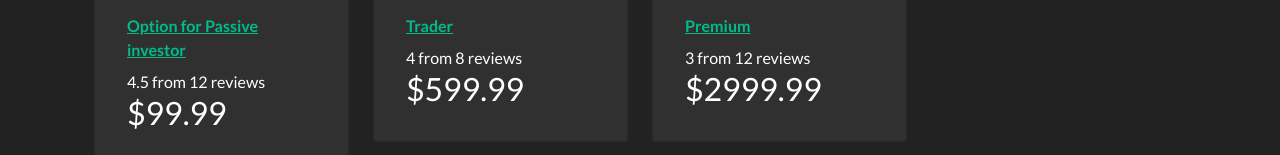
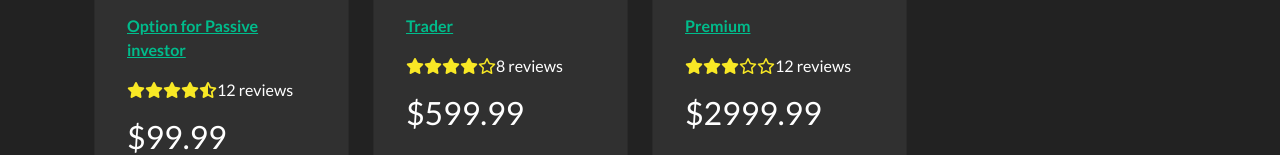
Before and after one commit to ans9611/STOCK-CRYPTO-TRADING-ADVISOR-CLIENT, a React (Create React App) app: page / in a window 1280 px wide. Shown: the part 338-493 px from the top of the page. Built offline with nearby package versions, Linux system fonts and the light colour scheme.

Commit message:
added rating display to star

```diff
--- a/src/components/Product.js
+++ b/src/components/Product.js
@@ -1,30 +1,31 @@
 import React from 'react'
 import { Card } from 'react-bootstrap'
+import Rating from './Rating'
+import { Link } from 'react-router-dom'
 
 function Product ({ product }) {
   return (
     <Card className="my-3 p-3 rounded">
-      <a href={`/product/${product._id}`}>
+      <Link to={`/product/${product._id}`}>
         <Card.Img src={product.image} />
-      </a>
+      </Link>
 
       <Card.Body>
-        <a href={`/product/${product._id}`}>
+        <Link to={`/product/${product._id}`}>
           <Card.Title as="div">
             <strong>{product.name}</strong>
           </Card.Title>
-        </a>
+        </Link>
 
         <Card.Text as="div">
-          <div className="my=3">
-            {product.rating} from {product.numReviews} reviews
+          <div className="my-3">
+            <Rating value={product.rating} text={`${product.numReviews} reviews`} color={'#f8e825'} />
           </div>
         </Card.Text>
 
         <Card.Text as="h3">
                     ${product.price}
         </Card.Text>
-
       </Card.Body>
     </Card>
   )
--- /dev/null
+++ b/src/components/Rating.js
@@ -0,0 +1,71 @@
+import React from 'react'
+
+function Rating ({ value, text, color }) {
+  return (
+    <div className="rating">
+      <span>
+        <i style={{ color }} className={
+          value >= 1
+            ? 'fas fa-star'
+            : value >= 0.5
+              ? 'fas fa-star-half-alt'
+              : 'far fa-star'
+        }>
+
+        </i>
+      </span>
+
+      <span>
+        <i style={{ color }} className={
+          value >= 2
+            ? 'fas fa-star'
+            : value >= 1.5
+              ? 'fas fa-star-half-alt'
+              : 'far fa-star'
+        }>
+
+        </i>
+      </span>
+
+      <span>
+        <i style={{ color }} className={
+          value >= 3
+            ? 'fas fa-star'
+            : value >= 2.5
+              ? 'fas fa-star-half-alt'
+              : 'far fa-star'
+        }>
+
+        </i>
+      </span>
+
+      <span>
+        <i style={{ color }} className={
+          value >= 4
+            ? 'fas fa-star'
+            : value >= 3.5
+              ? 'fas fa-star-half-alt'
+              : 'far fa-star'
+        }>
+
+        </i>
+      </span>
+
+      <span>
+        <i style={{ color }} className={
+          value >= 5
+            ? 'fas fa-star'
+            : value >= 4.5
+              ? 'fas fa-star-half-alt'
+              : 'far fa-star'
+        }>
+
+        </i>
+      </span>
+
+      <span>{text && text}</span>
+    </div>
+  )
+}
+
+export default Rating
```
